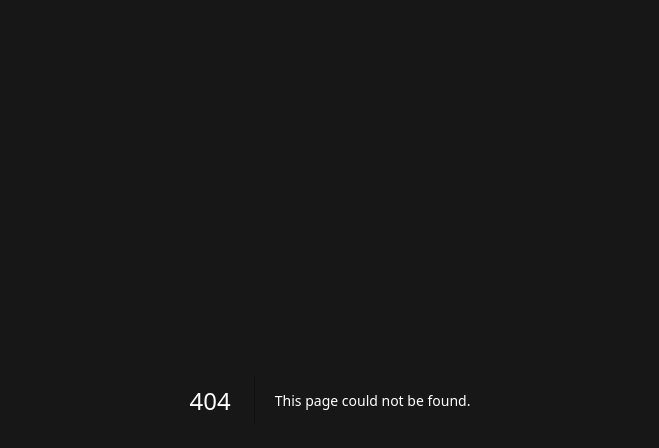
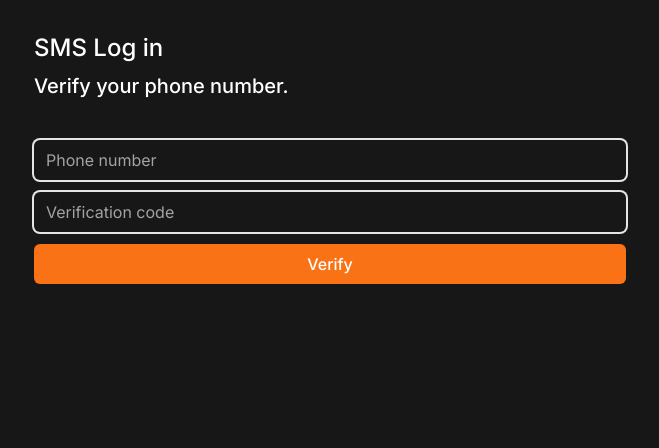
Before and after one commit to nsdictionary/carrot-market-reloaded, a Next.js app: page /sms in a window 1280 px wide. Before the commit this address had no page. Shown: the top 448 px of the page, without its empty margins (310-969 px from the left). Built offline with nearby package versions, Linux system fonts and the light colour scheme.

Commit message:
#4.3 Log in Screen

```diff
--- /dev/null
+++ b/app/login/page.tsx
@@ -0,0 +1,24 @@
+import FormButton from "@/components/form-btn";
+import FormInput from "@/components/form-input";
+import SocialLogin from "@/components/social-login";
+export default function LogIn() {
+  return (
+    <div className="flex flex-col gap-10 py-8 px-6">
+      <div className="flex flex-col gap-2 *:font-medium">
+        <h1 className="text-2xl">안녕하세요!</h1>
+        <h2 className="text-xl">Log in with email and password.</h2>
+      </div>
+      <form className="flex flex-col gap-3">
+        <FormInput type="email" placeholder="Email" required errors={[]} />
+        <FormInput
+          type="password"
+          placeholder="Password"
+          required
+          errors={[]}
+        />
+        <FormButton loading={false} text="Log in" />
+      </form>
+      <SocialLogin />
+    </div>
+  );
+}
--- /dev/null
+++ b/app/sms/page.tsx
@@ -0,0 +1,27 @@
+import FormButton from "@/components/form-btn";
+import FormInput from "@/components/form-input";
+export default function SMSLogin() {
+  return (
+    <div className="flex flex-col gap-10 py-8 px-6">
+      <div className="flex flex-col gap-2 *:font-medium">
+        <h1 className="text-2xl">SMS Log in</h1>
+        <h2 className="text-xl">Verify your phone number.</h2>
+      </div>
+      <form className="flex flex-col gap-3">
+        <FormInput
+          type="number"
+          placeholder="Phone number"
+          required
+          errors={[]}
+        />
+        <FormInput
+          type="number"
+          placeholder="Verification code"
+          required
+          errors={[]}
+        />
+        <FormButton loading={false} text="Verify" />
+      </form>
+    </div>
+  );
+}
```
